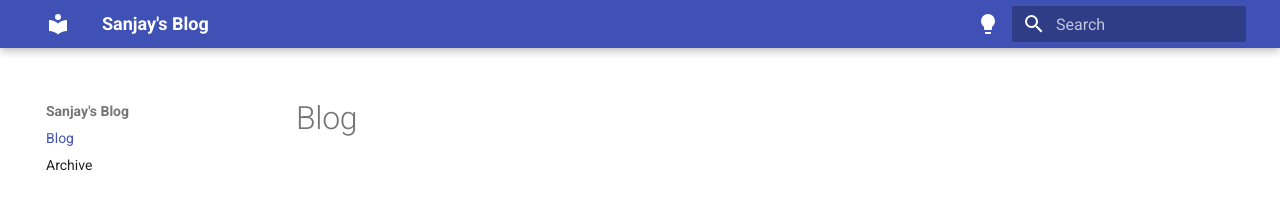
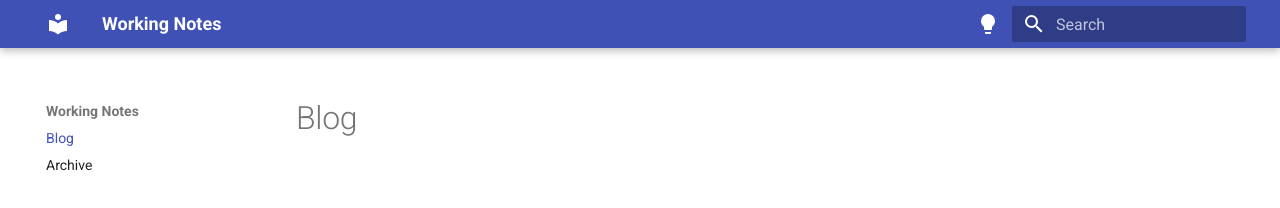
Before and after one commit to sanjaykmenon/sanjay, an MkDocs documentation site: the page built from docs/index.md, in a window 1280 px wide. Shown: the top 208 px of the page. Built offline with MkDocs 1.6.1 and Material for MkDocs 9.7.7, drawn with Linux system fonts in a browser that asks for light colours.

Commit message:
Rename site to Working Notes

```diff
--- a/mkdocs.yml
+++ b/mkdocs.yml
@@ -1,4 +1,4 @@
-site_name: Sanjay's Blog
+site_name: Working Notes
 site_url: https://sanjay.app
 theme:
   name: material
```
